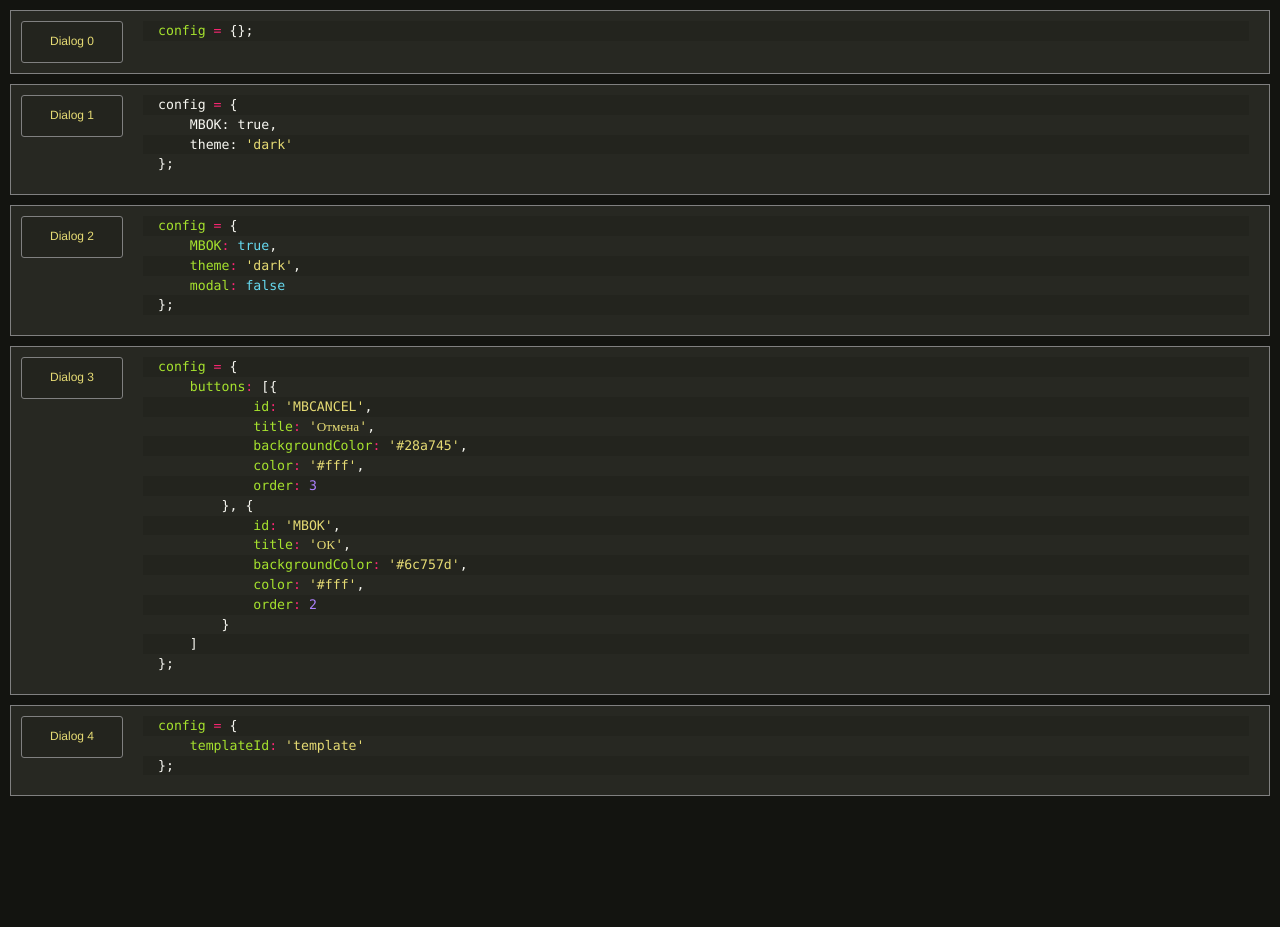
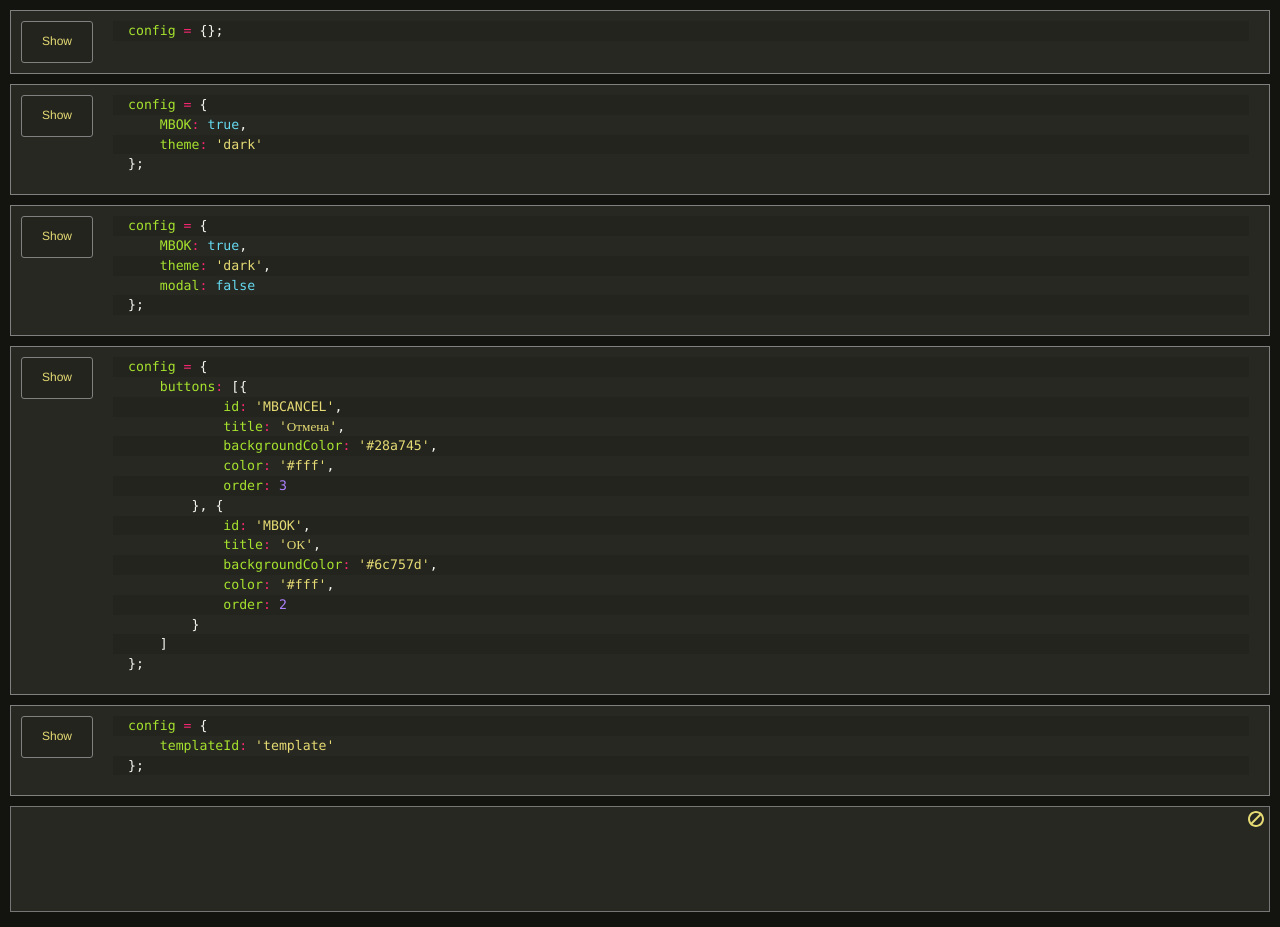
Before and after one commit to gagikpog/confirm, a plain HTML site: page index.html in a window 1280 px wide. Before the commit the page ends 806 px from the top, so only its background shows below. Drawn offline with Linux system fonts and the light colour scheme.

Commit message:
add console, fix dialog width

```diff
--- a/confirm.js
+++ b/confirm.js
@@ -13,19 +13,19 @@ function showConfirm(message, description, config) {
         if (!config.buttons) {
             config.buttons = [{
                     id: 'MBCANCEL',
-                    title: 'Отмена',
+                    title: 'Cancel',
                     backgroundColor: '#28a745',
                     color: '#fff',
                     order: 3
                 }, {
                     id: 'MBOK',
-                    title: 'ОК',
+                    title: 'OK',
                     backgroundColor: '#6c757d',
                     color: '#fff',
                     order: 2
                 }, {
                     id: 'MBYES',
-                    title: 'Да',
+                    title: 'Yes',
                     backgroundColor: '#007bff',
                     color: '#fff',
                     order: 1
@@ -74,10 +74,14 @@ function showConfirm(message, description, config) {
             dialog.classList.remove('modal');
         }
 
-        const minWidth = 400;
+        const maxWidth = document.body.clientWidth;
+
+        const minWidth = 350;
         let width = config.buttons.length * 130;
         width = width < minWidth ? minWidth : config.buttons.length * 130;
+        width = width < maxWidth ? width : maxWidth;
         document.querySelector(`${dialogId} .dialog`).style.maxWidth = `${width}px`;
+        document.querySelector(`${dialogId} .dialog`).style.minWidth = `${width}px`;
         document.querySelector(`${dialogId} #messageTitle`).textContent = message;
         document.querySelector(`${dialogId} #messageDescription`).textContent = description;
 
@@ -139,7 +143,7 @@ const sheet = (function() {
     margin: 0;
 }
 .confirm {
-    position: absolute;
+    position: fixed;
     top: 50%;
     left: 50%;
     transform: translate(-50%, -50%);
@@ -159,7 +163,6 @@ const sheet = (function() {
 }
 .confirm .dialog {
   background-color: white;
-  min-width: 350px;
   min-height: 150px;
   display: flex;
   flex-direction: column;
--- a/index.html
+++ b/index.html
@@ -16,7 +16,7 @@
 <body  id="paste_view" class="paste dark font_dejavu">
 
     <div class="row" >
-        <div class="show-button" onclick="show(0)"> Dialog 0</div>
+        <div class="show-button" onclick="show(0)"> Show </div>
 
         <div id="container"><div class="syntax">
             <div id="codeview">
@@ -29,18 +29,18 @@
     </div>
 
     <div class="row" >
-        <div class="show-button" onclick="show(1)"> Dialog 1</div>
+        <div class="show-button" onclick="show(1)"> Show </div>
         <div id="container"> <div class="syntax"> <div id="codeview"> <div style="overflow-x: auto;"> <div id="lcb">  <div class="l0"> <pre> </pre> </div> <div class="l1"> <pre> </pre> </div> <div class="l0"> <pre> </pre> </div> <div class="l1"> <pre> </pre> </div>
                         </div> <div id="rcb" style="width: 100%;">
-                            <pre><span class="n">config</span> <span class="o">=</span> <span class="p">{</span>
-    <span class="n">MBOK</span><span class="p">:</span> <span class="n">true</span><span class="p">,</span>
-    <span class="n">theme</span><span class="p">:</span> <span class="s1">'dark'</span>
+                            <pre><span class="nx">config</span> <span class="o">=</span> <span class="p">{</span>
+    <span class="nx">MBOK</span><span class="o">:</span> <span class="kc">true</span><span class="p">,</span>
+    <span class="nx">theme</span><span class="o">:</span> <span class="s1">'dark'</span>
 <span class="p">};</span></pre></div> </div> </div></div></div>
     </div>
 
 
     <div class="row" >
-        <div class="show-button" onclick="show(2)"> Dialog 2</div>
+        <div class="show-button" onclick="show(2)"> Show </div>
         <div id="container">
         <div class="syntax">
         <div id="codeview"><div style="overflow-x: auto;"><div id="lcb"><div class="l0"><pre> </pre></div><div class="l1"><pre> </pre></div><div class="l0"><pre> </pre></div><div class="l1"><pre> </pre></div><div class="l0"><pre> </pre></div></div><div id="rcb"><pre><span class="nx">config</span> <span class="o">=</span> <span class="p">{</span>
@@ -52,7 +52,7 @@
 
 
     <div class="row" >
-        <div class="show-button" onclick="show(3)"> Dialog 3</div>
+        <div class="show-button" onclick="show(3)"> Show </div>
 
         <div id="container">
 
@@ -82,7 +82,7 @@
 
     </div>
     <div class="row" >
-        <div class="show-button" onclick="show(4)"> Dialog 4</div>
+        <div class="show-button" onclick="show(4)"> Show </div>
 
         <div id="container"><div class="syntax">
         <div id="codeview"><div style="overflow-x: auto;"><div id="lcb"><div class="l0"><pre> </pre></div><div class="l1"><pre> </pre></div><div class="l0"><pre> </pre></div></div><div id="rcb"><pre><span class="nx">config</span> <span class="o">=</span> <span class="p">{</span>
@@ -92,6 +92,13 @@
 
     </div>
 
+    <div class="console-container">
+        <textarea readonly id="console"></textarea>
+        <svg onclick="clearConsole()" class="clear" version="1.1" xmlns="http://www.w3.org/2000/svg" xmlns:xlink="http://www.w3.org/1999/xlink" width="16" height="16" viewBox="0 0 16 16">
+            <path fill="#e6db74" d="M8 0c-4.4 0-8 3.6-8 8s3.6 8 8 8 8-3.6 8-8-3.6-8-8-8zM8 2c1.3 0 2.5 0.4 3.5 1.1l-8.4 8.4c-0.7-1-1.1-2.2-1.1-3.5 0-3.3 2.7-6 6-6zM8 14c-1.3 0-2.5-0.4-3.5-1.1l8.4-8.4c0.7 1 1.1 2.2 1.1 3.5 0 3.3-2.7 6-6 6z"></path>
+        </svg>
+    </div>
+
     <div id="template" style="display: none;">
         <p>custom template</p>
     </div>
--- a/main.js
+++ b/main.js
@@ -44,6 +44,12 @@ function show(index) {
     }
 
     showConfirm(message, detailed, config).then((res) => {
-        console.log(`clicked button id = ${res}`);
+        const output = document.querySelector('#console');
+        output.textContent = `confirm result: id = ${res}\n` + output.textContent;
     });
 }
+
+function clearConsole() {
+    const output = document.querySelector('#console');
+    output.textContent = '';
+}
--- a/styles.css
+++ b/styles.css
@@ -8,7 +8,7 @@
 
 .show-button {
     padding: 10px 0;
-    min-width: 100px;
+    min-width: 70px;
     height: 20px;
     text-align: center;
     margin-right: 10px;
@@ -19,3 +19,26 @@
     cursor: pointer;
     border: 1px solid gray;
 }
+
+.console-container {
+    padding: 0px 16px 10px 10px;
+    position: relative;
+}
+#console::-webkit-scrollbar {
+    display: none;
+}
+#console {
+    width: 100%;
+    min-height: 100px;
+    background-color: #272822;
+    resize: none;
+    outline: none;
+    color: #e6db74;
+}
+
+.clear {
+    position: absolute;
+    right: 16px;
+    top: 5px;
+    cursor: pointer;
+}
```
Also changed, not shown: confirm.min.js.
